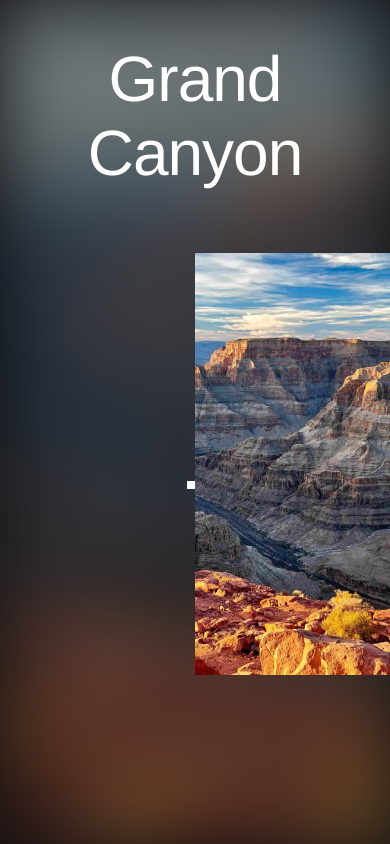
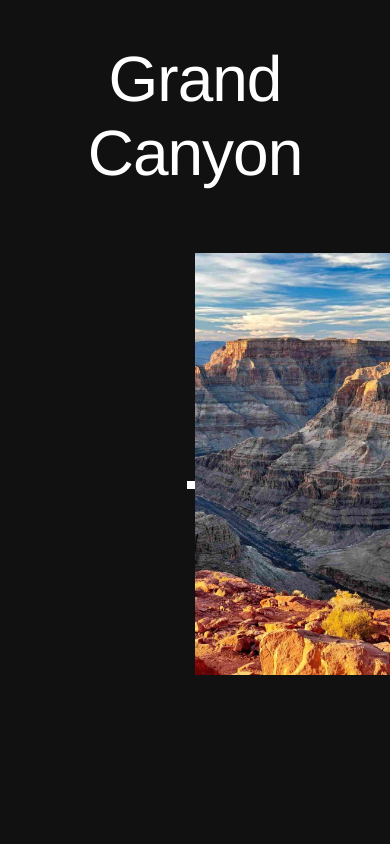
Before and after one commit to wangaj4/voltaic, a React (Create React App) app: page / in a window 390 px wide. Built offline with nearby package versions, Linux system fonts and the light colour scheme; the HTML template or start-up script is replaced by a standard one.

Commit message:
SCROLLING RESPONSIVENESS

```diff
--- a/src/Carousel.css
+++ b/src/Carousel.css
@@ -100,16 +100,21 @@ body{
 
 @media(max-width: 864px) {
 
+
   .title{
     width:100%;
     text-align: center;
     left:0 !important;
     top:5vh;
     justify-self: center;
+    position: fixed;
   }
 
   .carouselImage{
     width:20rem;
     height: 50vh;
+
   }
+
+
 }
--- a/src/Carousel.js
+++ b/src/Carousel.js
@@ -56,7 +56,14 @@ function Carousel() {
         if(frozen) return;
         setIsDragging(true);
         setHasMoved(false);
-        setStartX(e.clientX);
+        if (e.touches && e.touches.length > 0) {
+            // Use the first touch point for the coordinates
+            setStartX(e.touches[0].clientX);
+        } else {
+            // It's a mouse event, use e.clientX directly
+            setStartX(e.clientX);
+        }
+        console.log(startX);
     };
 
 
@@ -65,7 +72,17 @@ function Carousel() {
 
         if (!isDragging || frozen) return;
         setHasMoved(true);
-        let newOffsetX = e.clientX - startX;
+
+        let x = 0;
+        if (e.touches && e.touches.length > 0) {
+            // Use the first touch point for the coordinates
+            x = e.touches[0].clientX;
+        } else {
+            // It's a mouse event, use e.clientX directly
+            x = e.clientX;
+        }
+
+        let newOffsetX = x - startX;
         const maxDelta = window.innerWidth/2;
         let percent = (newOffsetX/maxDelta) * 100;
         let maxScroll = 100;
@@ -98,7 +115,7 @@ function Carousel() {
         const title = document.querySelector('.title');
 
         background.style.backgroundImage = `url(${images[centeredImageIndex]})`;
-        background.style.opacity = 0.5;
+        // background.style.opacity = 0.5;
         title.style.opacity = 1;
         title.style.left = "14vw";
         title.textContent = displayNames[centeredImageIndex];
@@ -225,7 +242,8 @@ function Carousel() {
 
     return (
         <div className = {`whole ${isDragging ? 'dragging' : ''}`} onMouseMove={handleMouseMove}
-             onMouseUp={handleMouseUp} onMouseLeave={handleMouseUp} onMouseDown={handleMouseDown} >
+             onMouseUp={handleMouseUp} onMouseLeave={handleMouseUp} onMouseDown={handleMouseDown}
+            onTouchStart={handleMouseDown} onTouchMove={handleMouseMove} onTouchEnd={handleMouseUp}>
             <div className="backgroundBlurred"/>
             <div id = "mainTrack">
                 <img className="carouselImage" src = {grandCanyon} alt = "" draggable= "false" onMouseUp={() => handleImageEntry(0)}/>
```
Also changed, not shown: src/index.css (line endings or trailing spaces).
